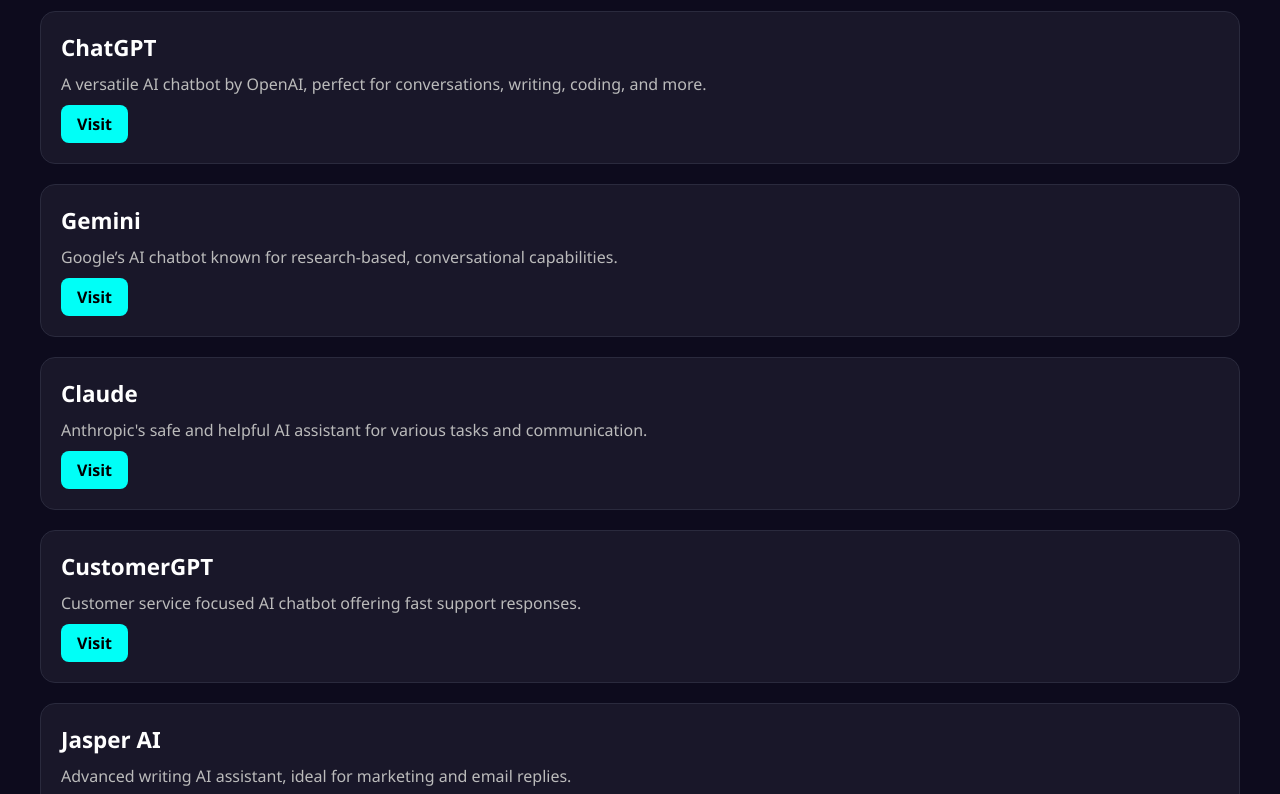
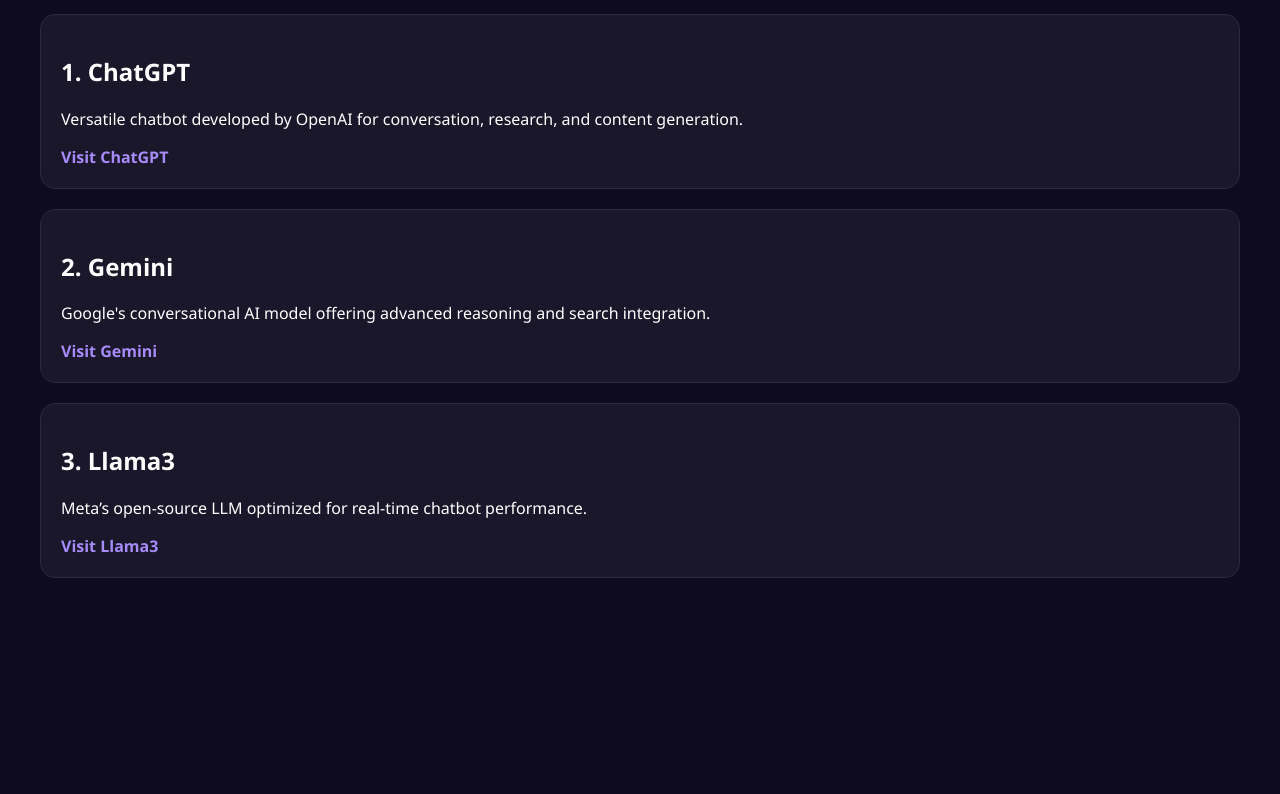
Before and after one commit to churenlieva/ai-tools-directory, a plain HTML site: page ai-chatbots.html in a window 1280 px wide. Shown: the part 138-932 px from the top of the page. After the commit the page ends 800 px from the top, so only its background shows below. Drawn offline with Linux system fonts and the light colour scheme.

Commit message:
Update ai-chatbots.html

```diff
--- a/ai-chatbots.html
+++ b/ai-chatbots.html
@@ -1,4 +1,3 @@
-
 <!DOCTYPE html>
 <html lang="en">
 <head>
@@ -8,85 +7,56 @@
   <style>
     body {
       background-color: #0d0b1d;
-            color: #ffffff;
-            font-family: 'Segoe UI', Tahoma, Geneva, Verdana, sans-serif;
+      color: #fff;
+      font-family: 'Segoe UI', sans-serif;
       margin: 0;
       padding: 40px;
     }
     h1 {
+      color: #00fff7;
       font-size: 2.5em;
-            color: #00fff7;
+      margin-bottom: 30px;
       text-shadow: 0 0 10px #00fff7;
     }
-        .tool-card {
+    .tool {
       background: rgba(255, 255, 255, 0.05);
       border: 1px solid #2a2a3d;
       border-radius: 15px;
       padding: 20px;
-            margin: 20px 0;
-            transition: 0.3s ease-in-out;
+      margin-bottom: 20px;
+      transition: 0.3s;
     }
-        .tool-card:hover {
-            background-color: rgba(0, 255, 247, 0.05);
-            box-shadow: 0 0 12px #00fff7;
+    .tool:hover {
+      box-shadow: 0 0 15px #00fff7;
     }
-        .tool-name {
-            font-size: 1.4em;
-            color: #ffffff;
+    .tool a {
+      color: #a78bfa;
+      text-decoration: none;
       font-weight: bold;
-        }
-        .tool-desc {
-            margin-top: 10px;
-            color: #bbbbbb;
-        }
-        .visit-btn {
-            margin-top: 10px;
-            display: inline-block;
-            background-color: #00fff7;
-            color: #000;
-            padding: 8px 16px;
-            text-decoration: none;
-            border-radius: 8px;
-            font-weight: bold;
-            transition: 0.3s ease-in-out;
-        }
-        .visit-btn:hover {
-            background-color: #00e5d1;
     }
   </style>
 </head>
 <body>
-    <h1>Top AI Chatbots for Communication and Automation</h1>
+  <h1>Top 10 AI Chatbots</h1>
 
-    <div class="tool-card">
-        <div class="tool-name">ChatGPT</div>
-        <div class="tool-desc">A versatile AI chatbot by OpenAI, perfect for conversations, writing, coding, and more.</div>
-        <a class="visit-btn" href="https://chat.openai.com/" target="_blank">Visit</a>
+  <div class="tool">
+    <h2>1. ChatGPT</h2>
+    <p>Versatile chatbot developed by OpenAI for conversation, research, and content generation.</p>
+    <a href="https://chat.openai.com">Visit ChatGPT</a>
   </div>
 
-    <div class="tool-card">
-        <div class="tool-name">Gemini</div>
-        <div class="tool-desc">Google’s AI chatbot known for research-based, conversational capabilities.</div>
-        <a class="visit-btn" href="https://gemini.google.com/" target="_blank">Visit</a>
+  <div class="tool">
+    <h2>2. Gemini</h2>
+    <p>Google's conversational AI model offering advanced reasoning and search integration.</p>
+    <a href="https://gemini.google.com">Visit Gemini</a>
   </div>
 
-    <div class="tool-card">
-        <div class="tool-name">Claude</div>
-        <div class="tool-desc">Anthropic's safe and helpful AI assistant for various tasks and communication.</div>
-        <a class="visit-btn" href="https://claude.ai/" target="_blank">Visit</a>
+  <div class="tool">
+    <h2>3. Llama3</h2>
+    <p>Meta’s open-source LLM optimized for real-time chatbot performance.</p>
+    <a href="https://ai.meta.com/llama/">Visit Llama3</a>
   </div>
 
-    <div class="tool-card">
-        <div class="tool-name">CustomerGPT</div>
-        <div class="tool-desc">Customer service focused AI chatbot offering fast support responses.</div>
-        <a class="visit-btn" href="#" target="_blank">Visit</a>
-    </div>
-
-    <div class="tool-card">
-        <div class="tool-name">Jasper AI</div>
-        <div class="tool-desc">Advanced writing AI assistant, ideal for marketing and email replies.</div>
-        <a class="visit-btn" href="https://www.jasper.ai/" target="_blank">Visit</a>
-    </div>
-
+  <!-- ... Продължи по същия стил до 10. Lyza -->
 </body>
 </html>
```
Lines whose indentation alone changed are shown as unchanged.
